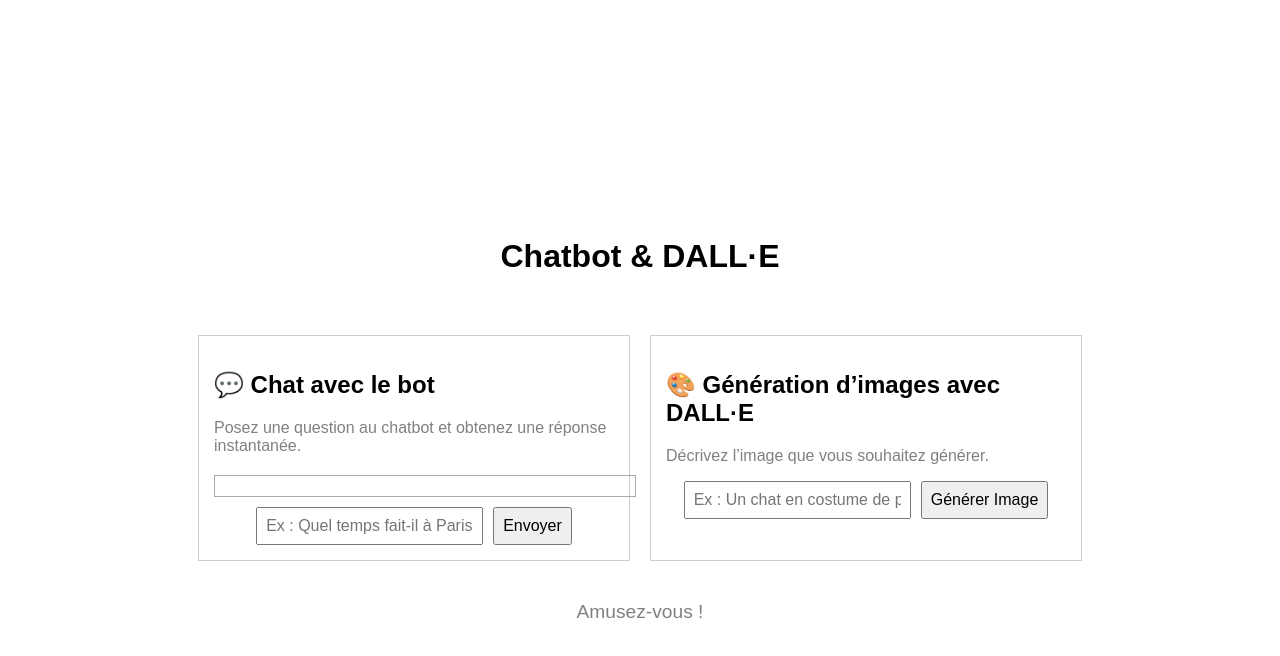
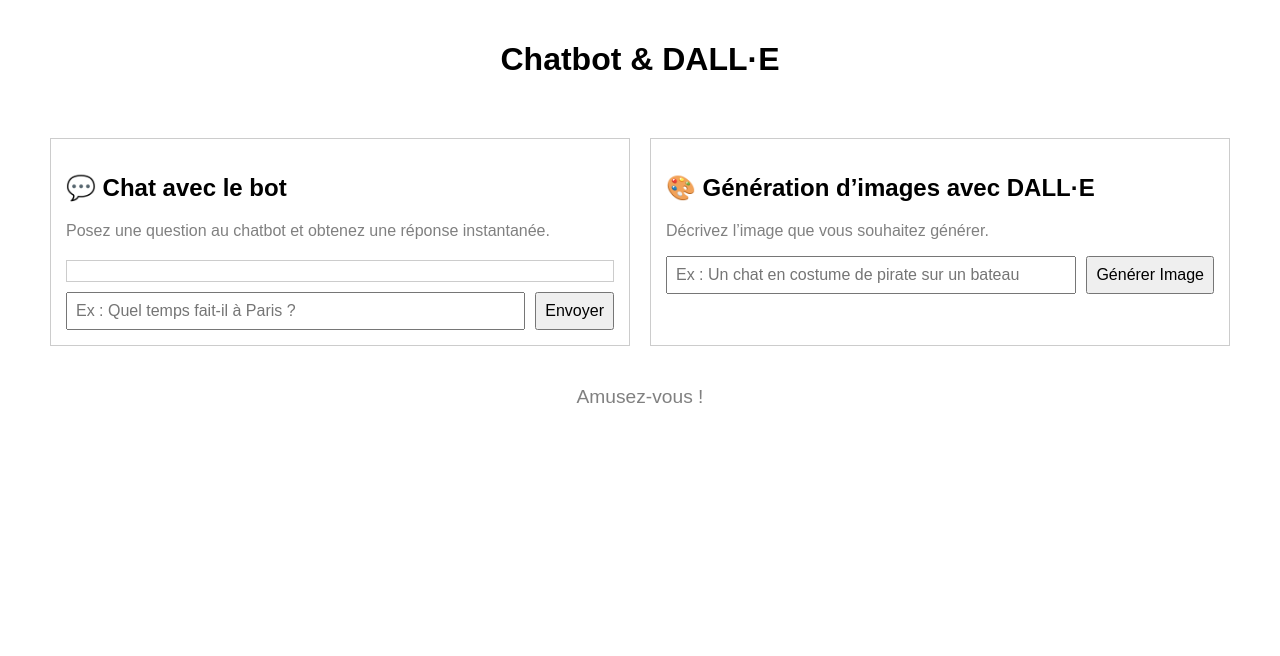
Before and after one commit to EmmaDjeufa/PPT_infra, a plain HTML site: page frontend/index.html in a window 1280 px wide. Drawn offline with Linux system fonts and the light colour scheme.

Commit message:
Nouveaux ajouts

```diff
--- a/frontend/index.html
+++ b/frontend/index.html
@@ -6,9 +6,15 @@
   <title>Chatbot & DALL·E</title>
 
   <style>
+    /* Box-sizing global pour éviter les dépassements */
+    *, *::before, *::after {
+      box-sizing: border-box;
+    }
+
     body {
       font-family: Arial;
-      margin: 20px;
+      margin: 0;
+      padding: 20px;
     }
 
     input,
@@ -29,16 +35,22 @@
     img {
       max-width: 100%;
       margin-top: 10px;
+      display: block;
     }
 
-    /* Conteneur global centré */
+    h1 {
+      margin-bottom: 60px; /* triple l'espace sous le titre */
+      text-align: center;
+    }
+
     .form-container {
       display: flex;
       flex-direction: column;
-      justify-content: center;
       align-items: center;
       width: 100%;
-      min-height: 100vh;
+      max-width: 1200px;
+      margin: 0 auto;
+      padding: 0 10px; /* padding horizontal pour smartphone */
     }
 
     .line-form {
@@ -47,6 +59,23 @@
       align-items: center;
       gap: 10px;
       margin-top: 10px;
+      flex-wrap: wrap; /* bouton et input passent à la ligne si trop petit */
+    }
+
+    .sections-container {
+      display: flex;
+      gap: 20px;
+      justify-content: center;
+      flex-wrap: wrap;
+      width: 100%;
+    }
+
+    .chat-section, .image-section {
+      border: 1px solid #ccc;
+      padding: 15px;
+      flex: 1 1 300px; /* flex-grow, flex-shrink, flex-basis */
+      max-width: 100%;
+      min-width: 280px;
     }
 
     .message {
@@ -79,25 +108,6 @@
       word-wrap: break-word;
     }
 
-    h1 {
-      margin-bottom: 60px; /* triple l'espace sous le titre */
-    }
-
-    .chat-section, .image-section {
-      border: 1px solid #ccc;
-      padding: 15px;
-      width: 400px;
-      flex: 1;
-      min-width: 300px;
-    }
-
-    .sections-container {
-      display: flex;
-      gap: 20px;
-      justify-content: center;
-      flex-wrap: wrap;
-    }
-
     .footer {
       margin-top: 40px;
       font-size: 1.2em;
@@ -121,10 +131,10 @@
         <h2>💬 Chat avec le bot</h2>
         <p style="color:gray;">Posez une question au chatbot et obtenez une réponse instantanée.</p>
 
-        <div id="chatbox" style="max-height:400px; overflow-y:auto; border:1px solid #aaa; padding:10px;"></div>
+        <div id="chatbox"></div>
 
-        <div class="line-form" style="margin-top:10px;">
-          <input type="text" id="msg" placeholder="Ex : Quel temps fait-il à Paris ?">
+        <div class="line-form">
+          <input type="text" id="msg" placeholder="Ex : Quel temps fait-il à Paris ?" style="flex:1; min-width:150px;">
           <button onclick="sendMessage()">Envoyer</button>
         </div>
       </div>
@@ -134,8 +144,8 @@
         <h2>🎨 Génération d’images avec DALL·E</h2>
         <p style="color:gray;">Décrivez l’image que vous souhaitez générer.</p>
 
-        <div class="line-form" style="margin-top:10px;">
-          <input type="text" id="prompt" placeholder="Ex : Un chat en costume de pirate sur un bateau">
+        <div class="line-form">
+          <input type="text" id="prompt" placeholder="Ex : Un chat en costume de pirate sur un bateau" style="flex:1; min-width:150px;">
           <button onclick="generateImage()">Générer Image</button>
         </div>
 
@@ -144,7 +154,6 @@
 
     </div>
 
-    <!-- Footer -->
     <div class="footer">
       Amusez-vous !
     </div>
```
